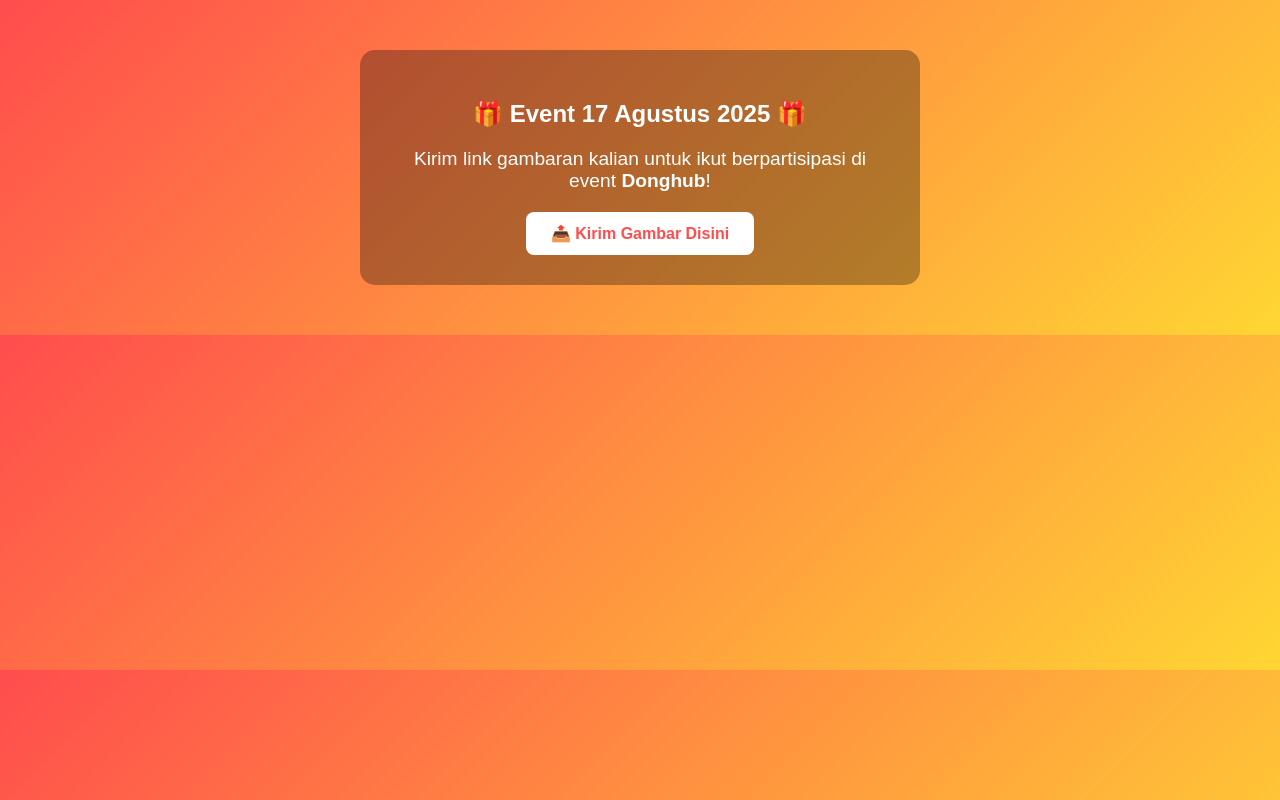
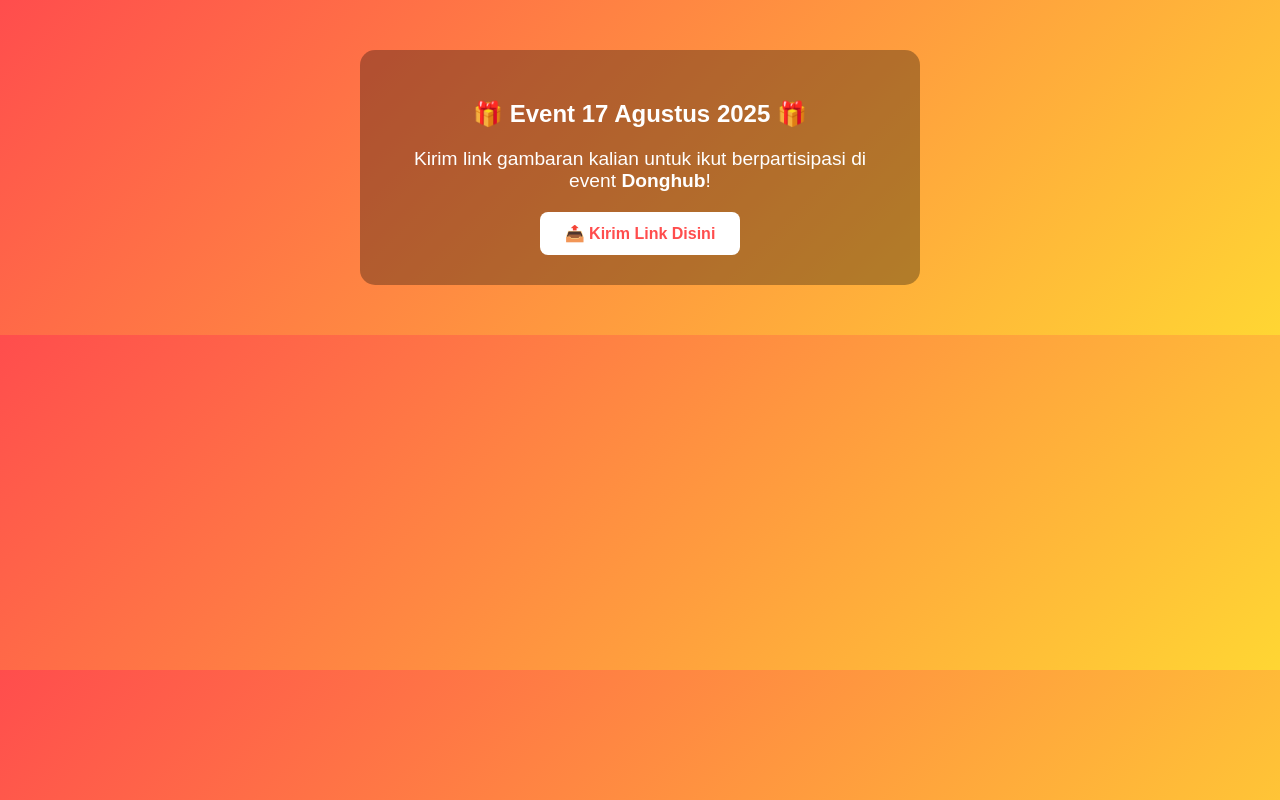
Before and after one commit to Kyota-Sura/Kyota-Sura, a plain HTML site: page index.html in a window 1280 px wide. Drawn offline with Linux system fonts and the light colour scheme.

Commit message:
Update index.html

```diff
--- a/index.html
+++ b/index.html
@@ -50,7 +50,7 @@
   <div class="container">
     <h2>🎁 Event 17 Agustus 2025 🎁</h2>
     <p>Kirim link gambaran kalian untuk ikut berpartisipasi di event <b>Donghub</b>!</p>
-    <a href="https://forms.gle/67GxxRMabCu8K4Px9" target="_blank">📤 Kirim Gambar Disini</a>
+    <a href="https://forms.gle/67GxxRMabCu8K4Px9" target="_blank">📤 Kirim Link Disini</a>
   </div>
 </body>
 </html>
```
